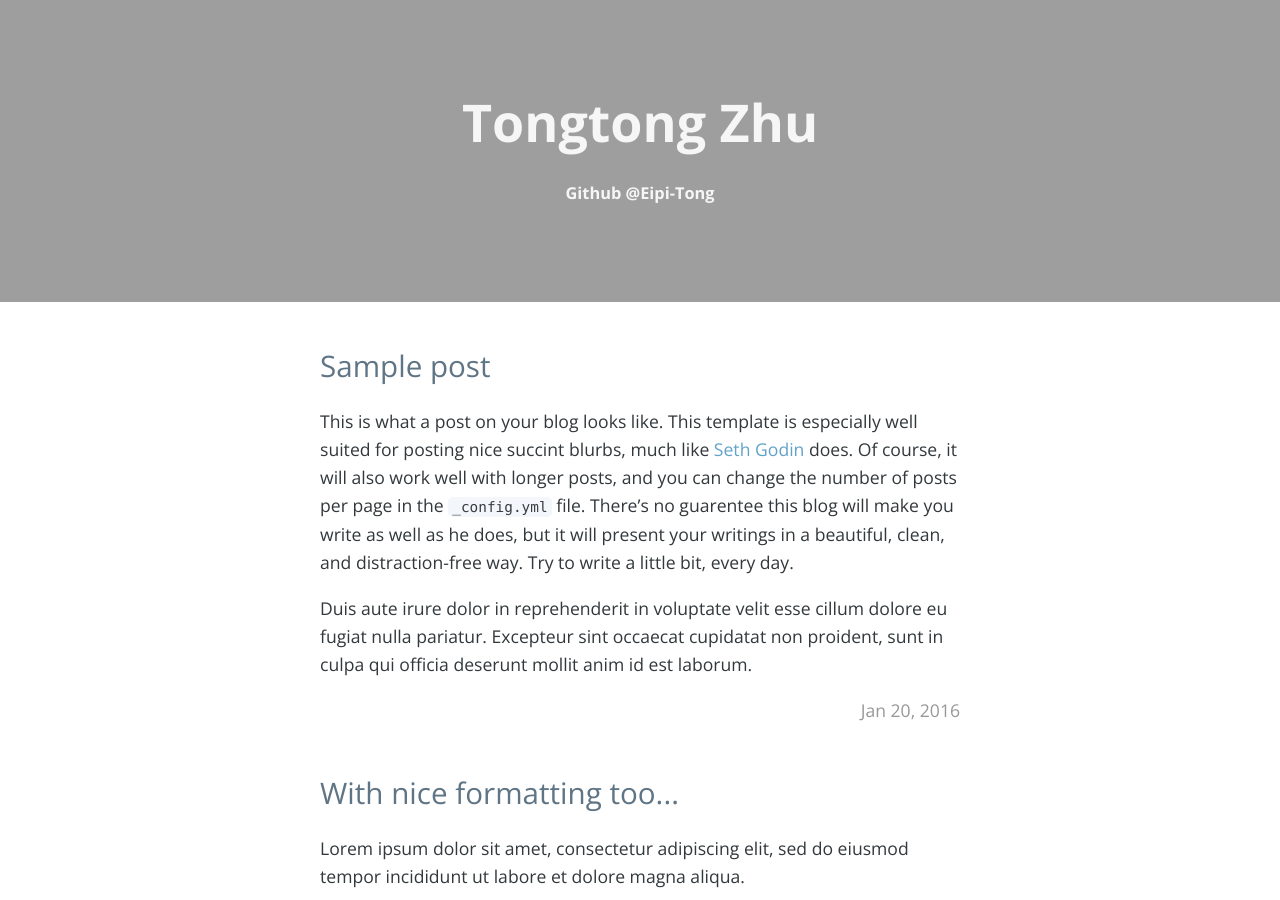
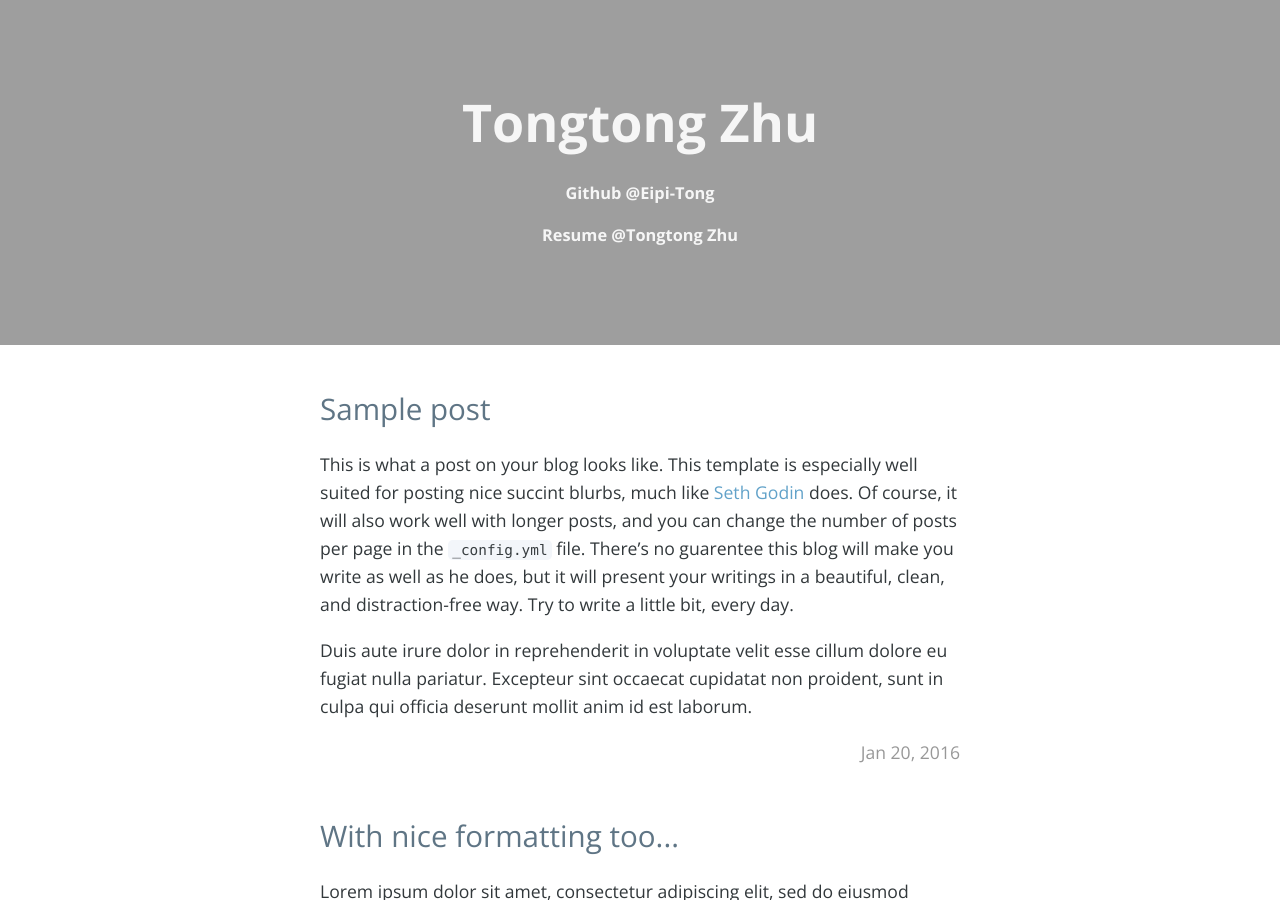
Before and after one commit to Eipi-Tong/Eipi-Tong.github.io, a Jekyll site: the page built from index.html, in a window 1280 px wide and 900 px high. Built offline with Jekyll 4.4.1, drawn with Linux system fonts in a browser that asks for light colours; nearby versions of some CDN libraries; the list of posts is cut into pages by our own code; comment, search, counter and statistics services are not loaded.

Commit message:
Change content

```diff
--- a/_config.yml
+++ b/_config.yml
@@ -13,6 +13,7 @@ url: 'https://eipi-tong.github.io' # the base hostname & protocol for your site
 # google_analytics: 'UA-XXXXXX-X'
 # twitter_username: 'twitter_username'
 github_username: 'Eipi-Tong'
+resume_url: 'Tongtong Zhu'
 
 # Build settings
 markdown: kramdown
```
